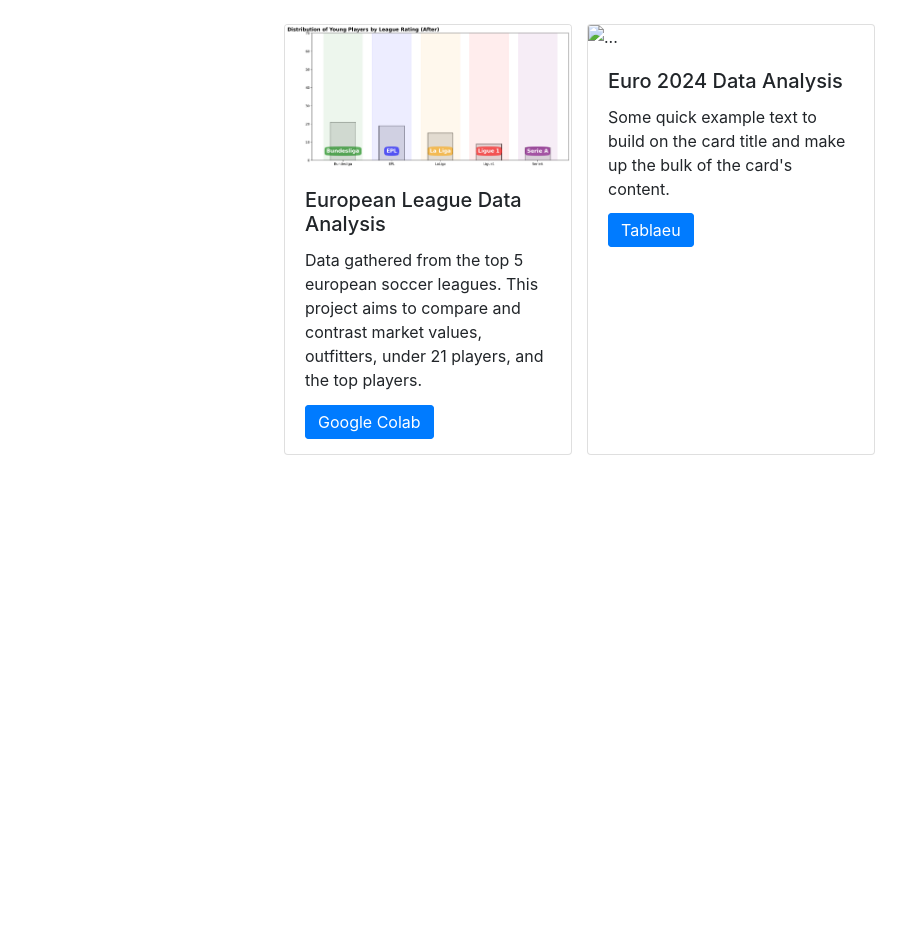
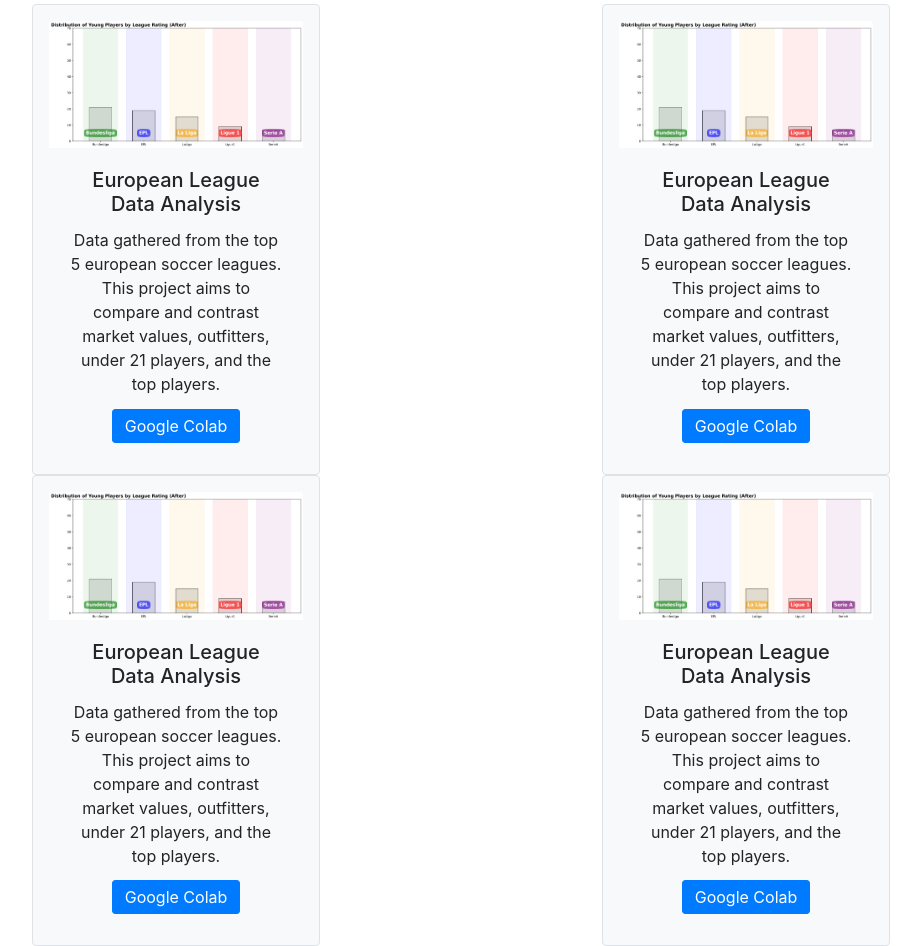
Before and after one commit to meganclapinski25/portfolio, a plain HTML site: page index.html in a window 1280 px wide. Shown: the part 606-1552 px from the top of the page, without its empty margins (53-974 px from the left). Before the commit the page ends 1061 px from the top, so only its background shows below. Drawn offline with nearby package versions, Linux system fonts and the light colour scheme.

Commit message:
trying to get cards styled

```diff
--- a/index.html
+++ b/index.html
@@ -17,12 +17,12 @@
           <div class="collapse navbar-collapse" id="navbarNav">
             <ul class="navbar-nav">
               <li class="nav-item">
-                <a class="nav-link active" aria-current="page" href="#"><svg xmlns="http://www.w3.org/2000/svg" width="16" height="16" fill="currentColor" class="bi bi-github" viewBox="0 0 16 16">
+                <a class="nav-link " aria-current="page" href="https://github.com/meganclapinski25" target = "_blank"><svg xmlns="http://www.w3.org/2000/svg" width="16" height="16" fill="currentColor" class="bi bi-github" viewBox="0 0 16 16">
                     <path d="M8 0C3.58 0 0 3.58 0 8c0 3.54 2.29 6.53 5.47 7.59.4.07.55-.17.55-.38 0-.19-.01-.82-.01-1.49-2.01.37-2.53-.49-2.69-.94-.09-.23-.48-.94-.82-1.13-.28-.15-.68-.52-.01-.53.63-.01 1.08.58 1.23.82.72 1.21 1.87.87 2.33.66.07-.52.28-.87.51-1.07-1.78-.2-3.64-.89-3.64-3.95 0-.87.31-1.59.82-2.15-.08-.2-.36-1.02.08-2.12 0 0 .67-.21 2.2.82.64-.18 1.32-.27 2-.27s1.36.09 2 .27c1.53-1.04 2.2-.82 2.2-.82.44 1.1.16 1.92.08 2.12.51.56.82 1.27.82 2.15 0 3.07-1.87 3.75-3.65 3.95.29.25.54.73.54 1.48 0 1.07-.01 1.93-.01 2.2 0 .21.15.46.55.38A8.01 8.01 0 0 0 16 8c0-4.42-3.58-8-8-8"/>
                   </svg></a>
               </li>
               <li class="nav-item">
-                <a class="nav-link" href="https://www.linkedin.com/in/megan-clapinski-67b5622ab/"><svg xmlns="http://www.w3.org/2000/svg" width="16" height="16" fill="currentColor" class="bi bi-linkedin" viewBox="0 0 16 16">
+                <a class="nav-link" href="https://www.linkedin.com/in/megan-clapinski-67b5622ab/" target = "_blank" ><svg xmlns="http://www.w3.org/2000/svg" width="16" height="16" fill="currentColor" class="bi bi-linkedin" viewBox="0 0 16 16">
                     <path d="M0 1.146C0 .513.526 0 1.175 0h13.65C15.474 0 16 .513 16 1.146v13.708c0 .633-.526 1.146-1.175 1.146H1.175C.526 16 0 15.487 0 14.854zm4.943 12.248V6.169H2.542v7.225zm-1.2-8.212c.837 0 1.358-.554 1.358-1.248-.015-.709-.52-1.248-1.342-1.248S2.4 3.226 2.4 3.934c0 .694.521 1.248 1.327 1.248zm4.908 8.212V9.359c0-.216.016-.432.08-.586.173-.431.568-.878 1.232-.878.869 0 1.216.662 1.216 1.634v3.865h2.401V9.25c0-2.22-1.184-3.252-2.764-3.252-1.274 0-1.845.7-2.165 1.193v.025h-.016l.016-.025V6.169h-2.4c.03.678 0 7.225 0 7.225z"/>
                   </svg></a>
                 </li>
@@ -56,27 +56,50 @@
         </div>
 
 
-
-        <section>
-            <div class="project-cards">
-                <div class="card" style="width: 18rem;">
-                    <img src="images/leagueport.png" class="card-img-top" alt="European League Data Analysis">
-                    <div class="card-body">
-                        <h5 class="card-title">European League Data Analysis</h5>
-                        <p class="card-text">Data gathered from the top 5 european soccer leagues. This project aims to compare and contrast market values, outfitters, under 21 players, and the top players.</p>
-                        <a href="https://colab.research.google.com/drive/1Uor8t_JYqR6YB46lGL19912MWUKDhgvU#scrollTo=JlDdRF_I6YlJ" class="btn btn-primary btn-bottom-left">Google Colab</a>
-                    </div>
+      <div class="container overflow-hidden text-center project-cards">
+        <div class="row g-2 ">
+            <div class="col-6">
+              <div class="card p-3 border bg-light" style="width: 18rem;">
+                <img src="images/leagueport.png" class="card-img-top" alt="European League Data Analysis">
+                <div class="card-body">
+                  <h5 class="card-title">European League Data Analysis</h5>
+                  <p class="card-text">Data gathered from the top 5 european soccer leagues. This project aims to compare and contrast market values, outfitters, under 21 players, and the top players.</p>
+                  <a href="https://colab.research.google.com/drive/1Uor8t_JYqR6YB46lGL19912MWUKDhgvU#scrollTo=JlDdRF_I6YlJ" target = "_blank" class="btn btn-primary btn-bottom-left">Google Colab</a>
                 </div>
-                <div class="card" style="width: 18rem;">
-                    <img src="..." class="card-img-top" alt="...">
-                    <div class="card-body">
-                        <h5 class="card-title">Euro 2024 Data Analysis</h5>
-                        <p class="card-text">Some quick example text to build on the card title and make up the bulk of the card's content.</p>
-                        <a href="#" class="btn btn-primary btn-bottom-left">Tablaeu</a>
-                    </div>
+              </div>
+            </div>
+            <div class="col-6">
+              <div class="card p-3 border bg-light" style="width: 18rem;">
+                <img src="images/leagueport.png" class="card-img-top" alt="European League Data Analysis">
+                <div class="card-body">
+                  <h5 class="card-title">European League Data Analysis</h5>
+                  <p class="card-text">Data gathered from the top 5 european soccer leagues. This project aims to compare and contrast market values, outfitters, under 21 players, and the top players.</p>
+                  <a href="https://colab.research.google.com/drive/1Uor8t_JYqR6YB46lGL19912MWUKDhgvU#scrollTo=JlDdRF_I6YlJ" target = "_blank" class="btn btn-primary btn-bottom-left">Google Colab</a>
                 </div>
+              </div>
             </div>
-        </section>
+            <div class="col-6">
+              <div class="card p-3 border bg-light" style="width: 18rem;">
+                <img src="images/leagueport.png" class="card-img-top" alt="European League Data Analysis">
+                <div class="card-body">
+                  <h5 class="card-title">European League Data Analysis</h5>
+                  <p class="card-text">Data gathered from the top 5 european soccer leagues. This project aims to compare and contrast market values, outfitters, under 21 players, and the top players.</p>
+                  <a href="https://colab.research.google.com/drive/1Uor8t_JYqR6YB46lGL19912MWUKDhgvU#scrollTo=JlDdRF_I6YlJ" target = "_blank" class="btn btn-primary btn-bottom-left">Google Colab</a>
+                </div>
+              </div>
+            </div>
+            <div class="col-6">
+              <div class="card p-3 border bg-light" style="width: 18rem;">
+                <img src="images/leagueport.png" class="card-img-top" alt="European League Data Analysis">
+                <div class="card-body">
+                  <h5 class="card-title">European League Data Analysis</h5>
+                  <p class="card-text">Data gathered from the top 5 european soccer leagues. This project aims to compare and contrast market values, outfitters, under 21 players, and the top players.</p>
+                  <a href="https://colab.research.google.com/drive/1Uor8t_JYqR6YB46lGL19912MWUKDhgvU#scrollTo=JlDdRF_I6YlJ" target = "_blank" class="btn btn-primary btn-bottom-left">Google Colab</a>
+                </div>
+              </div>
+            </div>
+          </div>
+        </div>
 
 
 
--- a/styles.css
+++ b/styles.css
@@ -53,7 +53,6 @@
 .project-cards{
     display: flex;
     justify-content: center;
-    margin-top: 20px;
 
 }
 .card{
@@ -63,5 +62,7 @@
     position:relative;
     display:inline;
 
-
 }
+.container img{
+    align-items: center;
+}
```
